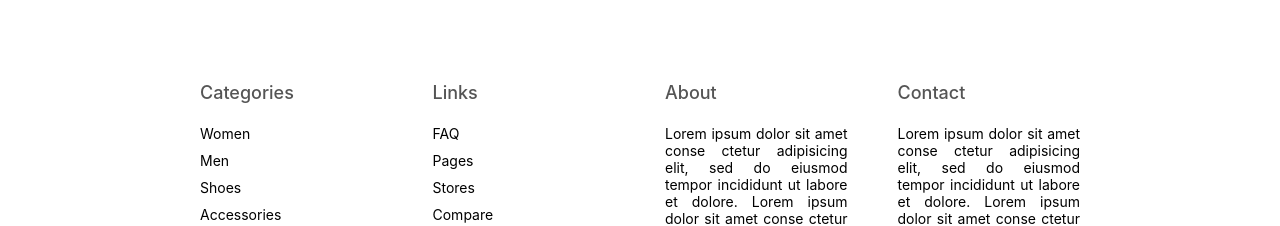
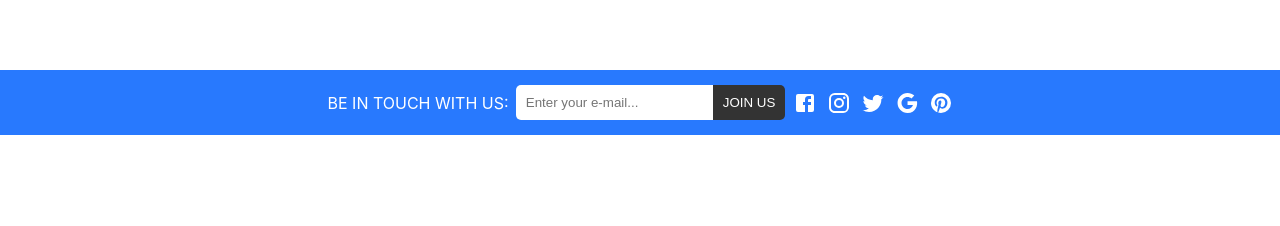
Before and after one commit to beboopr/E-commerce-Webapp, a React (Create React App) app: page / in a window 1280 px wide. Shown: the part 3241-3467 px from the top of the page. Built offline with nearby package versions, Linux system fonts and the light colour scheme.

Commit message:
added email contact with social links

```diff
--- /dev/null
+++ b/src/components/Contact/Contact.jsx
@@ -0,0 +1,30 @@
+import React from "react";
+import "./Contact.scss";
+import FacebookIcon from "@mui/icons-material/Facebook";
+import InstagramIcon from "@mui/icons-material/Instagram";
+import TwitterIcon from "@mui/icons-material/Twitter";
+import GoogleIcon from "@mui/icons-material/Google";
+import PinterestIcon from "@mui/icons-material/Pinterest";
+
+const Contact = () => {
+  return (
+    <div className="contact">
+      <div className="wrapper">
+        <span>BE IN TOUCH WITH US:</span>
+        <div className="mail">
+          <input type="text" placeholder="Enter your e-mail..." />
+          <button>JOIN US</button>
+        </div>
+        <div className="icons">
+          <FacebookIcon />
+          <InstagramIcon />
+          <TwitterIcon />
+          <GoogleIcon />
+          <PinterestIcon />
+        </div>
+      </div>
+    </div>
+  );
+};
+
+export default Contact;
--- /dev/null
+++ b/src/components/Contact/Contact.scss
@@ -0,0 +1,33 @@
+.contact{
+    background-color: #2879fe;
+    color: white;
+    padding: 15px;
+    display: flex;
+    justify-content: center;
+
+    .wrapper{
+      width: 50%;
+      display: flex;
+      align-items: center;
+      justify-content: space-between;
+
+      input{
+        padding: 10px;
+        border: none;
+        border-radius: 5px 0 0  5px;
+      }
+
+      button{
+        padding: 10px;
+        color: white;
+        background: #333;
+        border-radius: 0 5px 5px 0;
+        border: none;
+      }
+
+      .icons{
+        display: flex;
+        gap: 10px;
+      }
+    }
+  }
--- a/src/pages/Home/Home.jsx
+++ b/src/pages/Home/Home.jsx
@@ -3,6 +3,7 @@ import Slider from '../../components/Slider/Slider'
 import "./Home.scss"
 import FeaturedProducts from '../../components/FeaturedProducts/FeaturedProducts'
 import Categories from '../../components/Categories/Categories'
+import Contact from '../../components/Contact/Contact'
 
 const Home = () => {
   return (
@@ -11,6 +12,7 @@ const Home = () => {
       <FeaturedProducts type="featured"/>
       <Categories />
       <FeaturedProducts type="trending"/>
+      <Contact />
     </div>
   )
 }
```
